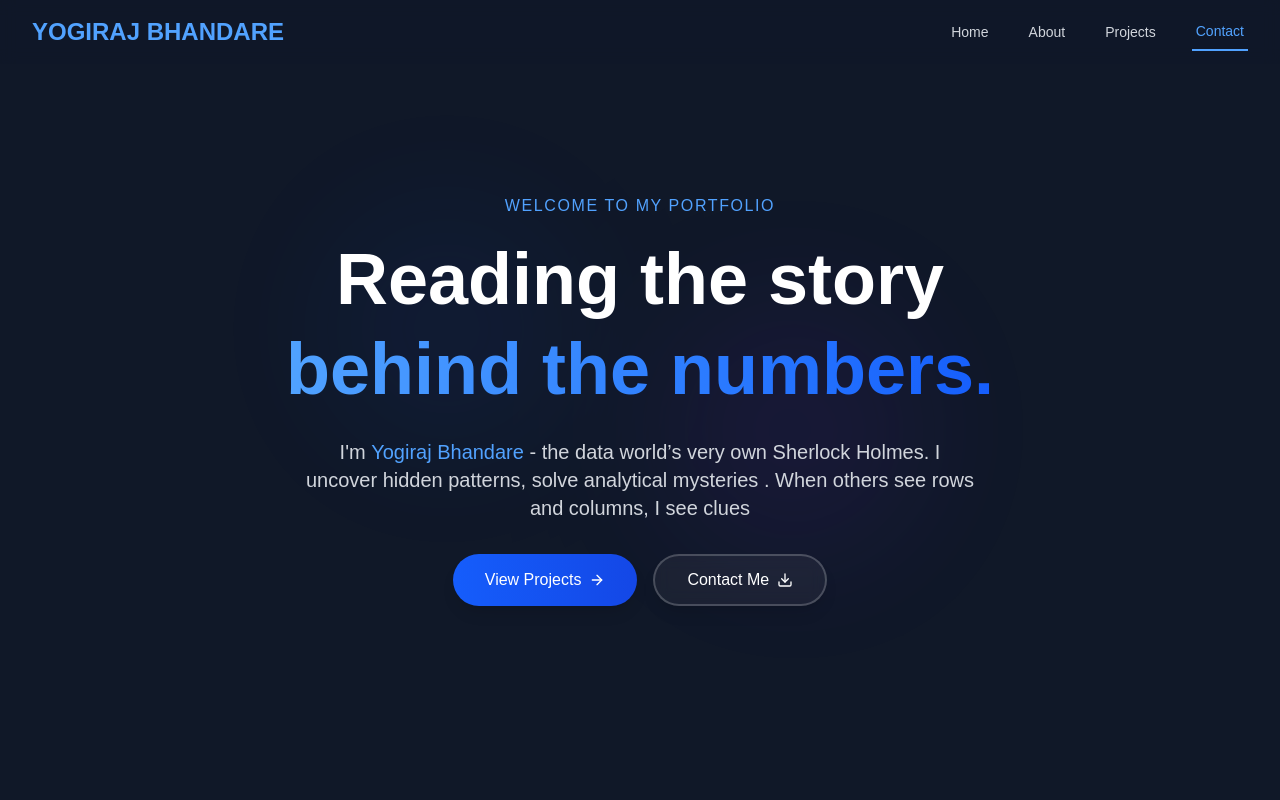
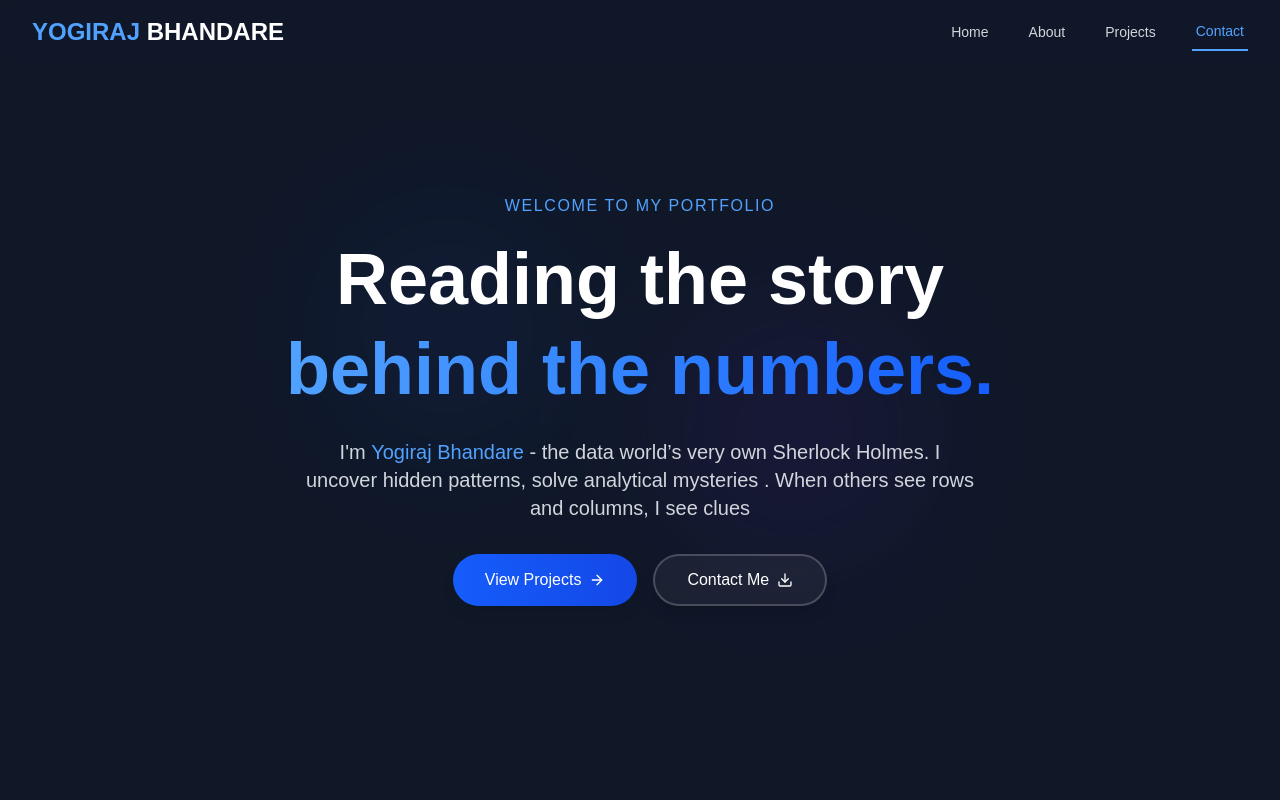
Before and after one commit to NileshEdake/portfolio, a React (Vite) app: page / in a window 1280 px wide. Shown: the top 800 px of the page. Built offline with nearby package versions, Linux system fonts and the light colour scheme.

Commit message:
Update Navbar.jsx

```diff
--- a/src/components/Navbar.jsx
+++ b/src/components/Navbar.jsx
@@ -37,9 +37,15 @@ const Navbar = () => {
     <header className={`fixed w-full z-50 transition-all duration-300 ${scrolled ? "bg-gray-900/95 backdrop-blur-md shadow-lg" : "bg-gray-900/80 backdrop-blur-sm"}`}>
       <nav className="max-w-7xl mx-auto px-4 sm:px-6 lg:px-8">
         <div className="flex items-center justify-between h-16">
-          <Link to="/#home" smooth onClick={handleLinkClick} className="text-2xl font-bold text-blue-400 hover:text-blue-300 transition-colors">
-            YOGIRAJ BHANDARE
-          </Link>
+          <Link
+  to="/#home"
+  smooth
+  onClick={handleLinkClick}
+  className="text-2xl font-bold transition-colors hover:text-blue-300"
+>
+  <span className="text-blue-400">YOGIRAJ </span>
+  <span className="text-white">BHANDARE</span>
+</Link>
 
           <div className="hidden md:flex items-center space-x-8">
             {navLinks.map((link) => (
```
